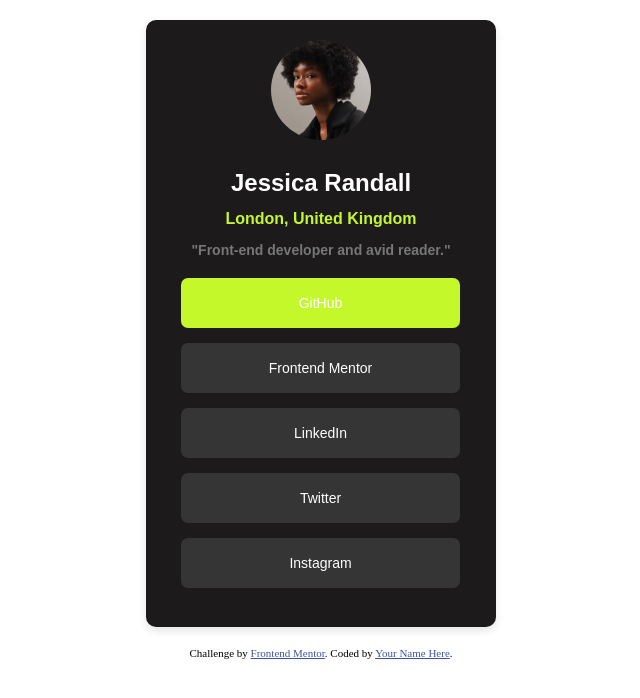
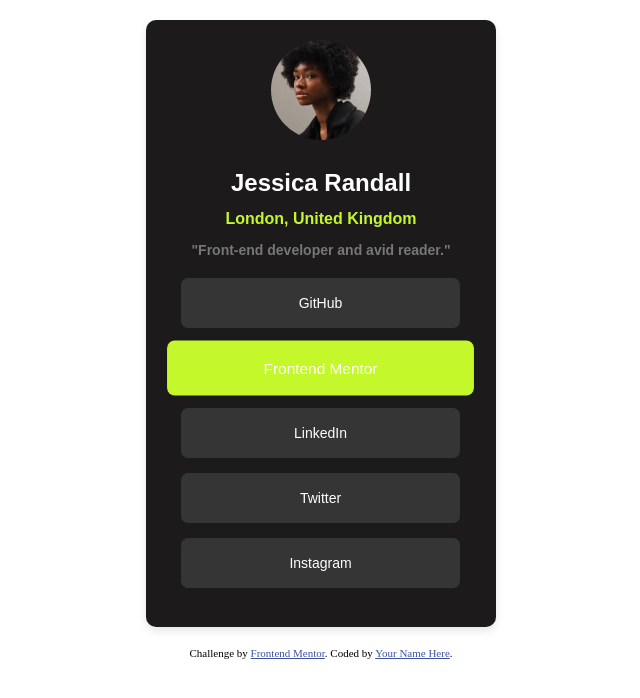
Before and after one commit to lexifoster-code/social-links-profile-main, a plain HTML site: page index.html in a window 1280 px wide. Both pictures are taken after a click on the button "Frontend Mentor". Shown: the whole page, without its empty margins (319-959 px from the left). Drawn offline with Linux system fonts and the light colour scheme.

Commit message:
Implement toggle for active state on social buttons

```diff
--- a/index.html
+++ b/index.html
@@ -31,5 +31,7 @@
     Challenge by <a href="https://www.frontendmentor.io?ref=challenge" target="_blank">Frontend Mentor</a>.
     Coded by <a href="#">Your Name Here</a>.
   </div>
+
+<script src="./script.js"></script>
 </body>
 </html>
--- /dev/null
+++ b/script.js
@@ -0,0 +1,12 @@
+const buttons = document.querySelectorAll('.social-links');
+buttons.forEach(button => {
+    button.addEventListener('click',()=>{
+        if (!button.classList.contains('active')) {
+            buttons.forEach(button => button.classList.remove('active'))
+            button.classList.add('active')
+        } else {
+          button.classList.remove('active');
+                console.log('Button is no longer active')
+        }
+            })
+});
--- a/styles.css
+++ b/styles.css
@@ -66,10 +66,16 @@ button.social-links {
 button.social-links.active {
     background-color: hsl(75, 94%, 57%);
     cursor: pointer;
+    transform:scale(1.1);
 }
 
 /* Hover effect for social links */
 button.social-links:hover {
-    background-color: #555; /* Darker color on hover */
+    background-color: #949e28; /* Darker color on hover */
     transform: scale(1.05); /* Slightly increase size on hover */
 }
+/* Ensures hover when active class is added*/
+button.social-links.active:hover {
+    background-color: hsl(75, 94%, 57%); /* Darker color on hover */
+    transform: scale(1.1); /* Slightly increase size on hover */
+}
```
